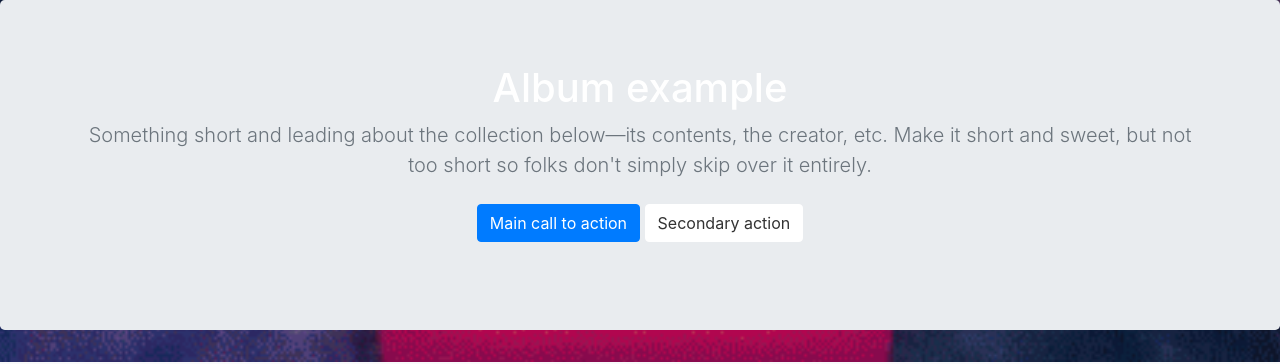
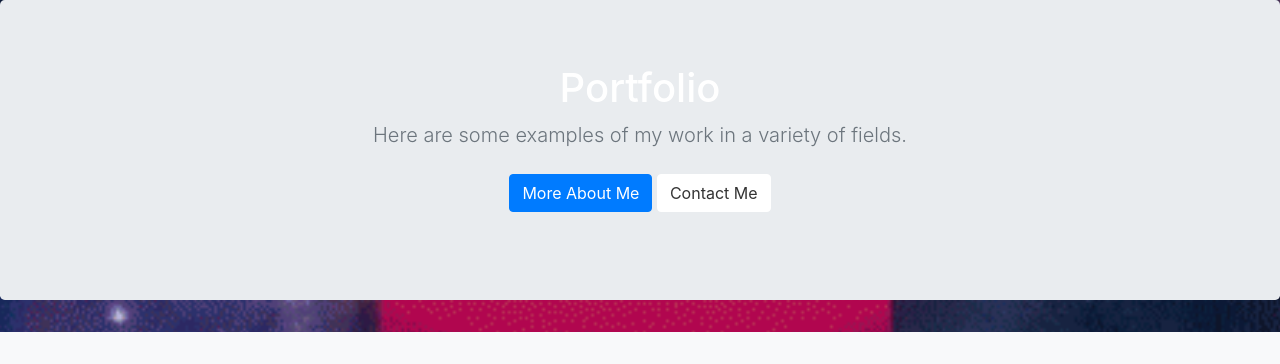
Before and after one commit to kzjackson1/kzjackson1.github.io, a plain HTML site: page portfolio.html in a window 1280 px wide. Shown: the top 364 px of the page. Drawn offline with nearby package versions, Linux system fonts and the light colour scheme.

Commit message:
Update portfolio.html

```diff
--- a/portfolio.html
+++ b/portfolio.html
@@ -18,11 +18,11 @@
 
       <section class="jumbotron text-center">
         <div class="container">
-          <h1 class="jumbotron-heading">Album example</h1>
-          <p class="lead text-muted">Something short and leading about the collection below—its contents, the creator, etc. Make it short and sweet, but not too short so folks don't simply skip over it entirely.</p>
+          <h1 class="jumbotron-heading">Portfolio</h1>
+          <p class="lead text-muted">Here are some examples of my work in a variety of fields.</p>
           <p>
-            <a href="#" class="btn btn-primary my-2">Main call to action</a>
-            <a href="#" class="btn btn-secondary my-2">Secondary action</a>
+            <a href="#" class="btn btn-primary my-2">More About Me</a>
+            <a href="#" class="btn btn-secondary my-2">Contact Me</a>
           </p>
         </div>
       </section>
```
